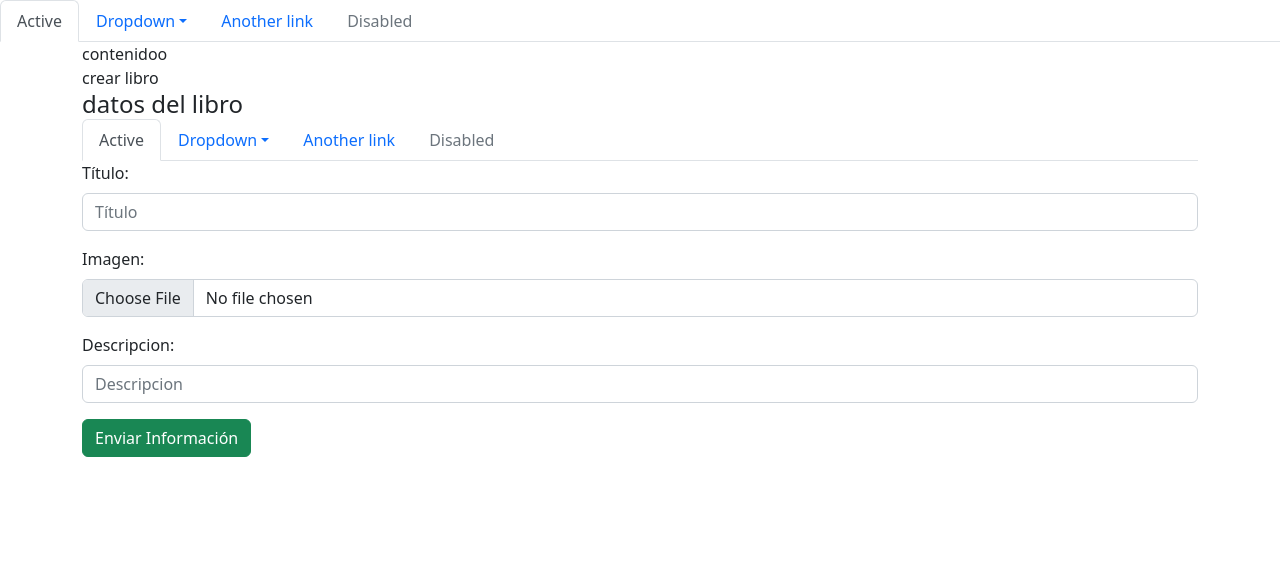
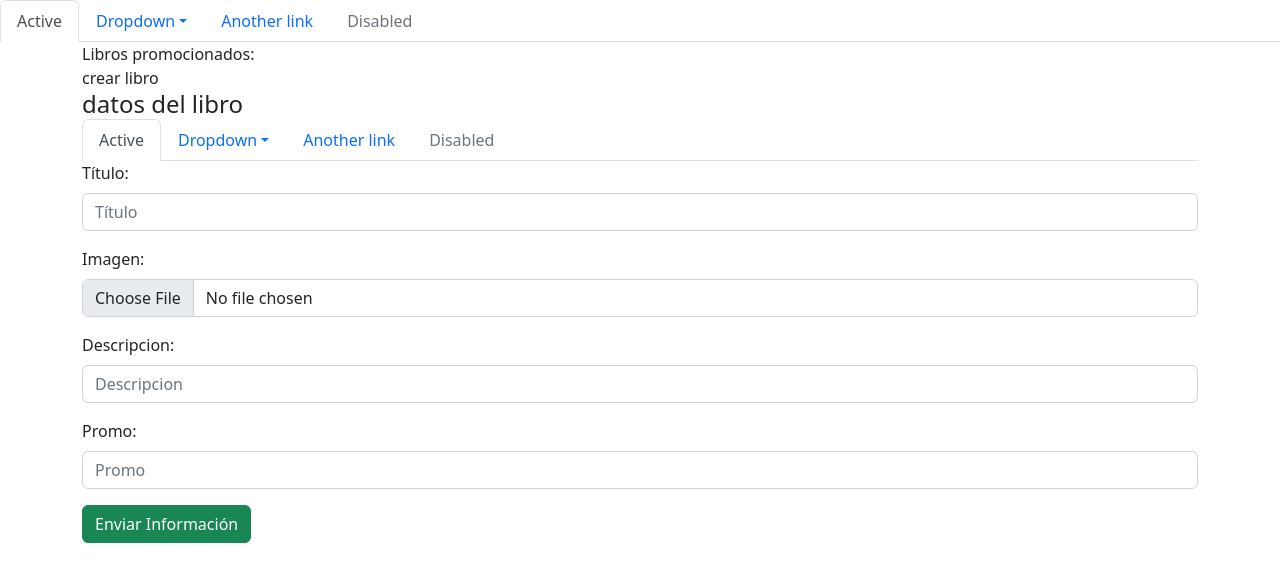
Before and after one commit to Agustin-Bustos/django-dingo-bell, a Django app: page /libros/crear/ in a window 1280 px wide. Shown: the top 582 px of the page. Run offline with Django 4.2, Linux system fonts and the light colour scheme.

Commit message:
añadir promo

```diff
--- a/sitio-web DJ/Django/libreria/models.py
+++ b/sitio-web DJ/Django/libreria/models.py
@@ -5,6 +5,7 @@ class Libro(models.Model):
     titulo= models.CharField(max_length=100,verbose_name="Título")
     imagen= models.ImageField(upload_to='imagenes/',verbose_name="Imagen", null=True)
     descripcion= models.TextField(null=True, verbose_name="Descripcion")
+    Promo=models.DateTimeField(null=True,verbose_name="Promo")
 
     def __str__(self):
         fila= "Titulo: " + self.titulo + "-" + "Descripcion "
--- a/sitio-web DJ/Django/libreria/templates/libros/editarcom.html
+++ b/sitio-web DJ/Django/libreria/templates/libros/editarcom.html
@@ -23,7 +23,7 @@
             <div class="col-12 help-text">
             </div>
 
-        <input href="{%url 'editarc'  %}" name="" id="" class="btn btn-success" type="submit" value="Enviar Información">
+        <input href="{% url 'editarc' comentarios %}" name="" id="" class="btn btn-success" type="submit" value="Enviar Información">
     </form>
     </div>
 
--- a/sitio-web DJ/Django/libreria/templates/libros/libros.html
+++ b/sitio-web DJ/Django/libreria/templates/libros/libros.html
@@ -16,6 +16,7 @@
                         <th scope="col">LIBROS</th>
                         <th scope="col">IMAGEN</th>
                         <th scope="col">DESCRIPCION</th>
+                        <th scope="col">EN PROMO HASTA:</th>
                         <th scope="col">ACCIONES</th>
                     </tr>
                 </thead>
@@ -26,9 +27,10 @@
                   <td>{{libro.titulo}}</td>
                   <td><img src="{{libro.imagen.url}}" height="100"></td>
                   <td>{{libro.descripcion}}</td>
+                  <td>{{libro.Promo}}</td>
                   <td>
-                  <a name="" id="" class="btn btn-info" href={%url 'editar' libro.id %} role="button">Editar </a>
-                  <a name="" id="" class="btn btn-danger" href={% url 'eliminar' libro.id %} role="button">Borrar</a>
+                  <a name="" id="" class="btn btn-info" href="{%url 'editar' libro.id %}" role="button">Editar </a>
+                  <a name="" id="" class="btn btn-danger" href="{% url 'eliminar' libro.id %}" role="button">Borrar</a>
                   <a name="" id="" class="btn btn-light" href="{% url 'comentar' libro.id %}" role="button">Comentar</a>
                   <a name="" id="" class="btn btn-light" href="{% url 'com' libro.id %}" role="button">Ver comentarios</a>
 
--- a/sitio-web DJ/Django/libreria/templates/páginas/index.html
+++ b/sitio-web DJ/Django/libreria/templates/páginas/index.html
@@ -60,7 +60,16 @@
   <div class="container">
     <div class="row">
       <div class="col-12">
-        contenidoo
+        Libros promocionados:
+        {% for libro in promo %}
+        <div class="card">
+          <img class="card-img-top" src="{{libro.imagen.url}}" alt="Title" style="max-width: fit-content;">
+          <div class="card-body">
+            <h4 class="card-title">{{libro.titulo}}</h4>
+            <p class="card-text">{{libro.descripcion}}</p>
+          </div>
+        </div>
+        {% endfor %}
         {% block contenido %} {% endblock %}
       </div>
       </div>
--- a/sitio-web DJ/Django/libreria/views.py
+++ b/sitio-web DJ/Django/libreria/views.py
@@ -6,21 +6,20 @@ from .models import Comentarios, Libro
 from .forms import LibroForm, comentariosForm
 from django.shortcuts import render, redirect
 from django.views.decorators.csrf import csrf_exempt
+from django.utils import timezone
 
 # Create your views here.
 def inicio(request):
-    #return HttpResponse("PRUEBA 1")
-    return render(request, 'páginas/index.html')
+    fechahoy = timezone.now()
+    print(fechahoy)
+    promo = Libro.objects.filter(Promo__gte=fechahoy.strftime('%Y-%m-%d %H:%M:%S.%f'))
+    print(promo)
+    return render(request, 'páginas/index.html', {'promo':promo})
 
 def nosotros(request):
     return render(request, 'páginas/nosotros.html')
 
 def libros(request):
-    return render(request, 'libros/libros.html')
-
-def libros(request):
-    libros = Libro.objects.all()
-    print(libros)
     return render(request, 'libros/libros.html')
 
 def libros(request):
@@ -66,7 +65,7 @@ def com(request,id):
 def eliminarc(request,id):
     comentario= Comentarios.objects.get(ID_c=id)
     comentario.delete()
-    return redirect('com')
+    return render(request, 'libros/com.html')
 
 def editarc(request,id):
     comentarios=Comentarios.objects.get(ID_c=id)
@@ -74,4 +73,4 @@ def editarc(request,id):
     if formulario.is_valid() and request.POST:
         formulario.save()
         return redirect('libros')
-    return render(request,'libros/editarcom.html',{'formulario':formulario})
+    return render(request,'libros/editarcom.html',{'formulario':formulario}, {'comentarios':comentarios})
```
Also changed, not shown: sitio-web DJ/Django/imagenes/imagenes/1624735615668.jpg (added), sitio-web DJ/Django/imagenes/imagenes/Dross_gesticulando.jpg (added), sitio-web DJ/Django/imagenes/imagenes/descarga_2.jpg (added), sitio-web DJ/Django/imagenes/imagenes/descarga_3.jpg (added), sitio-web DJ/Django/libreria/migrations/0003_libro_promo.py (added), sitio-web DJ/Django/libreria/migrations/0004_alter_libro_promo.py (added), sitio-web DJ/Django/libreria/migrations/0005_alter_libro_promo.py (added).
